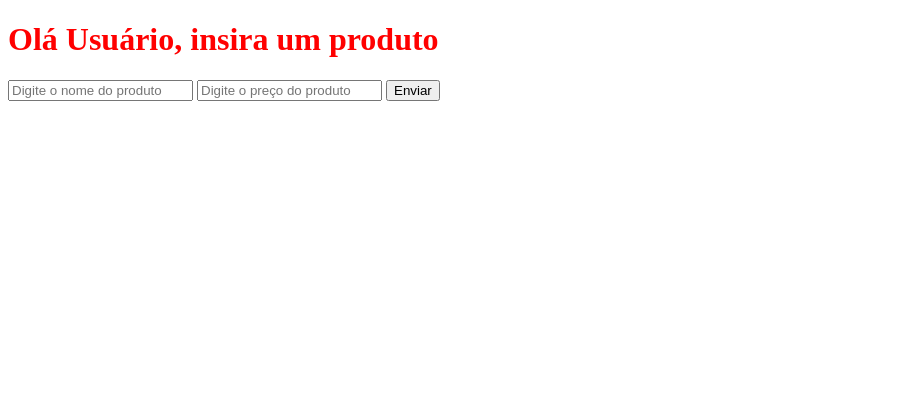
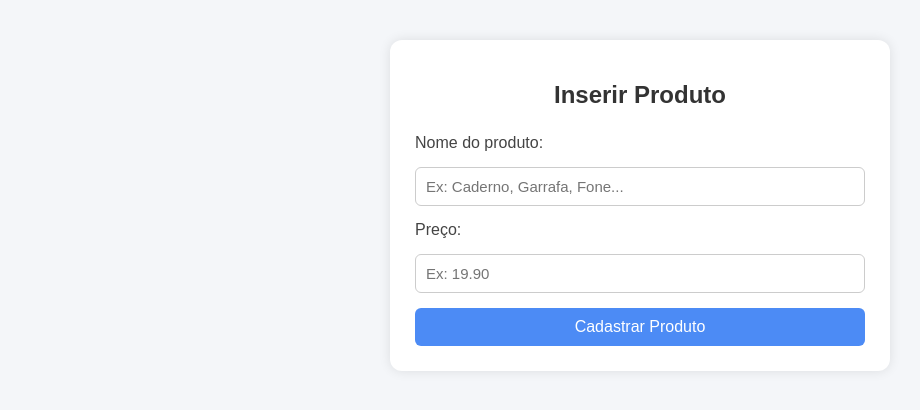
Before and after one commit to JoelHanerth/django_basico, a Django app: page /produtos/inserir_produto/ in a window 1280 px wide. Shown: the top 410 px of the page, without its empty margins (0-920 px from the left). Run offline with Django 5.2, Linux system fonts and the light colour scheme.

Commit message:
Refatora templates e estilos do projeto, unificando CSS e melhorando a estrutura visual das páginas de produtos.

```diff
--- a/produtos/templates/inserir_produto.html
+++ b/produtos/templates/inserir_produto.html
@@ -5,40 +5,40 @@
     <meta charset="UTF-8">
     <meta name="viewport" content="width=device-width, initial-scale=1.0">
     <title>{% if produto %}Editar Produto{% else %}Inserir Produto{% endif %}</title>
-    <link rel="stylesheet" href="{% static 'produtos/css/estilo.css' %}">
+    <link rel="stylesheet" href="{% static 'produtos/css/estilo_global.css' %}">
 </head>
 <body>
 
-    <h1>
-        {% if produto %}
-            Editar Produto
-        {% else %}
-            Olá {{ nome }}, insira um produto
-        {% endif %}
+<div class="container">
+
+    <h1 class="titulo">
+        {% if produto %}Editar Produto{% else %}Inserir Produto{% endif %}
     </h1>
 
-    <form action="{% if produto %}
-                      {% url 'editar_produto' produto.id %}
-                  {% else %}
-                      {% url 'inserir_produto' %}
-                  {% endif %}"
+    <form class="formulario"
+          action="{% if produto %}{% url 'editar_produto' produto.id %}{% else %}{% url 'inserir_produto' %}{% endif %}"
           method="POST">
 
         {% csrf_token %}
 
-        <input type="text" name="nome"
-               placeholder="Digite o nome do produto"
+        <label for="nome">Nome do produto:</label>
+        <input type="text" id="nome" name="nome"
+               placeholder="Ex: Caderno, Garrafa, Fone..."
                value="{% if produto %}{{ produto.nome }}{% endif %}"
                required>
 
-        <input type="number" step="0.01" name="preco"
-            placeholder="Digite o preço do produto"
-            value="{% if produto %}{{ produto.preco|stringformat:'f' }}{% endif %}"
-            required>
+        <label for="preco">Preço:</label>
+        <input type="number" id="preco" name="preco" step="0.01"
+               placeholder="Ex: 19.90"
+               value="{% if produto %}{{ produto.preco|stringformat:'f' }}{% endif %}"
+               required>
 
-        <input type="submit"
-               value="{% if produto %}Atualizar{% else %}Enviar{% endif %}">
+        <button type="submit" class="btn btn-primary">
+            {% if produto %}Salvar Alterações{% else %}Cadastrar Produto{% endif %}
+        </button>
     </form>
+
+</div>
 
 </body>
 </html>
--- a/produtos/views.py
+++ b/produtos/views.py
@@ -12,8 +12,7 @@ def inserir_produto(request: HttpRequest):
 
         return redirect('listar_produtos')
 
-    return render(request, 'inserir_produto.html', {
-        'nome': 'Usuário'})
+    return render(request, 'inserir_produto.html')
 
 
 def editar_produto(request: HttpRequest, id: int):
--- a/templates/static/produtos/css/estilo.css
+++ /dev/null
@@ -1,3 +0,0 @@
-h1 {
-    color: red;
-}
--- /dev/null
+++ b/templates/static/produtos/css/estilo_global.css
@@ -0,0 +1,106 @@
+/* ===== BASE GLOBAL ===== */
+body {
+    font-family: Arial, sans-serif;
+    margin: 0;
+    padding: 40px;
+    background: #f4f6f9;
+}
+
+h1 {
+    margin-bottom: 20px;
+}
+
+p, label {
+    color: #444;
+}
+
+/* ===== CONTAINERS ===== */
+.container {
+    max-width: 450px;
+    margin: auto;
+    background: white;
+    padding: 25px;
+    border-radius: 12px;
+    box-shadow: 0 0 12px rgba(0,0,0,0.1);
+    text-align: center;
+}
+
+/* ===== BOTÕES ===== */
+.btn {
+    padding: 10px 18px;
+    border: none;
+    cursor: pointer;
+    font-size: 16px;
+    border-radius: 6px;
+    text-decoration: none;
+    display: inline-block;
+    transition: 0.2s;
+}
+
+.btn:hover {
+    opacity: 0.9;
+}
+
+/* Tipos de botão */
+.btn-primary { background: #4c8bf5; color: #fff; }
+.btn-primary:hover { background: #3b73d1; }
+
+.btn-success { background: #4CAF50; color: #fff; font-weight: bold; }
+.btn-success:hover { background: #45a049; }
+
+.btn-danger { background: #e53935; color: #fff; }
+.btn-cancel { background: #9e9e9e; color: #fff; margin-left: 10px; }
+
+.btn-back { background: #444; color: #fff; }
+.btn-back:hover { background: #222; }
+
+/* ===== FORMULÁRIOS ===== */
+.formulario {
+    display: flex;
+    flex-direction: column;
+    gap: 15px;
+    text-align: left;
+}
+
+input[type="text"], input[type="number"] {
+    padding: 10px;
+    border: 1px solid #ccc;
+    border-radius: 6px;
+    font-size: 15px;
+}
+
+input:focus {
+    outline: none;
+    border-color: #4c8bf5;
+    box-shadow: 0 0 4px rgba(76, 139, 245, 0.4);
+}
+
+/* ===== TABELAS ===== */
+table {
+    width: 100%;
+    border-collapse: collapse;
+    margin-top: 20px;
+}
+
+th, td {
+    padding: 12px;
+    border: 1px solid #ddd;
+    text-align: left;
+}
+
+th {
+    background-color: #f3f3f3;
+}
+
+tr:hover { background-color: #f9f9f9; }
+
+table a {
+    color: #333;
+    font-size: 18px;
+}
+
+table a:hover { color: #000; }
+
+/* ===== TEXTOS ESPECÍFICOS ===== */
+.titulo { font-size: 24px; margin-bottom: 25px; color: #333; }
+.info { font-size: 18px; margin-bottom: 12px; }
```
Also changed, not shown: produtos/templates/confirmar_exclusao.html (+6 -55 lines), produtos/templates/listar_produtos.html (+6 -25 lines), produtos/templates/ver_produto.html (+12 -5 lines), db.sqlite3.
